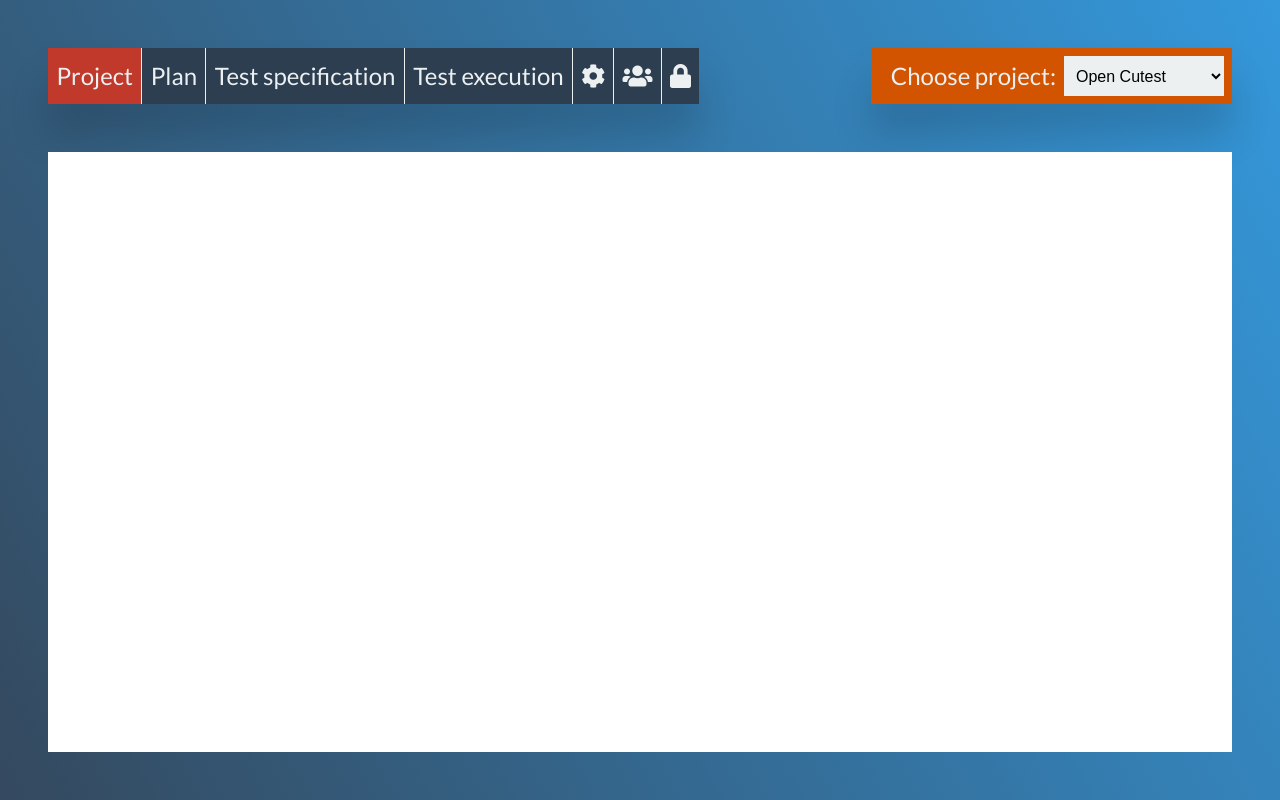
After one commit to MuFFes/WdPAI, a PHP site: page /public/views/project.html in a window 1280 px wide. The commit adds this page. Run offline with PHP 8.4, Linux system fonts and the light colour scheme.

Commit message:
Created base template view

```diff
--- a/public/css/style.css
+++ b/public/css/style.css
@@ -3,6 +3,7 @@
     padding: 0;
     background: none;
     border: none;
+    text-decoration: none;
 }
 
 html{
@@ -47,7 +48,7 @@ html{
     display: flex;
     background: transparent linear-gradient(270deg, #00000040 0%, #00000066 100%) 0 0 no-repeat padding-box;
     width: 500px;
-    height: 5rem;
+    height: 4rem;
     margin: 0 0 4vh;
     box-shadow: 0 30px 60px #0000004D;
 }
@@ -56,8 +57,8 @@ html{
     align-items: center;
     justify-content: center;
     display: flex;
-    width: 5rem;
-    height: 5rem;
+    width: 4rem;
+    height: 4rem;
     color: rgba(236, 240, 241, .6);
 }
 
@@ -69,7 +70,7 @@ html{
 
 .login__button {
     width: 500px;
-    height: 5rem;
+    height: 4rem;
     font: 2em Lato, sans-serif;
     color: #ECF0F1;
     text-shadow: 3px 3px 8px #000000;
@@ -80,6 +81,87 @@ html{
 .text--orange {
     color: #F1C40F;
 }
+
+.container {
+    height: 100%;
+    width: 100%;
+    display: flex;
+    justify-content: space-between;
+    flex-direction: column;
+}
+
+.navbar {
+    padding: 3rem;
+    display: flex;
+    justify-content: space-between;
+    flex-flow: row-reverse wrap;
+    font: 1.5em Lato, sans-serif;
+    color: #ECF0F1;
+    line-height: 3.5rem;
+}
+
+.navbar__navigation {
+    align-self: flex-start;
+    display: flex;
+    min-width: 55%;
+    box-shadow: 0 30px 40px #00000029;
+}
+
+.navbar__navigation a {
+    color: #ECF0F1;
+    padding: 0 0.5rem;
+    display: block;
+    text-align: center;
+    border-right: 1px solid #ECF0F1;
+}
+
+.navbar__navigation>a:last-child {
+    border: none;
+}
+
+.navbar__navigation>a:hover {
+    background: #8C3B3D;
+}
+
+.navbar__text {
+    background: #2C3E50;
+    flex-grow: 2;
+}
+
+.navbar__icon {
+    background: #2C3E50;
+    flex-grow: 1;
+}
+
+.navbar--active {
+    background: #C0392B;
+}
+
+.navbar__picker {
+    display: flex;
+    justify-content: center;
+    box-shadow: 0 30px 40px #00000029;
+    padding: 0 0 0 20px;
+    box-sizing: border-box;
+    background: #D35400;
+}
+
+.select--white {
+    font-size: 1rem;
+    margin: 0.5rem;
+    padding: 0.5rem;
+    height: 2.5rem;
+    background: #ECF0F1;
+    min-width: 10rem;
+}
+
+.content {
+    margin: 0 3rem 3rem;
+    flex-grow: 1;
+    background: white;
+}
+
+
 
 @media only screen and (max-device-width: 600px) {
     html {
--- /dev/null
+++ b/public/views/project.html
@@ -0,0 +1,35 @@
+<!doctype html>
+<html lang="en">
+<head>
+    <link rel="preconnect" href="https://fonts.gstatic.com">
+    <link rel="preconnect" href="https://cdnjs.cloudflare.com">
+    <link href="https://fonts.googleapis.com/css2?family=Lato:wght@400;700&display=swap" rel="stylesheet">
+    <link href="https://cdnjs.cloudflare.com/ajax/libs/font-awesome/5.15.2/css/all.min.css" rel="stylesheet">
+    <link rel="icon" href="../img/logo.svg">
+    <link rel="stylesheet" href="../css/style.css">
+    <meta charset="UTF-8">
+    <title>Project - Open Cutest</title>
+</head>
+<body class="container">
+    <nav class="navbar">
+        <div class="navbar__picker">
+            <span>Choose project: </span>
+            <select class="select--white">
+                <option>Open Cutest</option>
+            </select>
+        </div>
+        <div class="navbar__navigation">
+            <a class="navbar__text navbar--active" href="">Project</a>
+            <a class="navbar__text" href="">Plan</a>
+            <a class="navbar__text" href="">Test specification</a>
+            <a class="navbar__text" href="">Test execution</a>
+            <a class="navbar__icon" href=""><i class="fas fa-cog"></i></a>
+            <a class="navbar__icon" href=""><i class="fas fa-users"></i></a>
+            <a class="navbar__icon" href=""><i class="fas fa-lock"></i></a>
+        </div>
+    </nav>
+    <main class="content">
+
+    </main>
+</body>
+</html>
```
